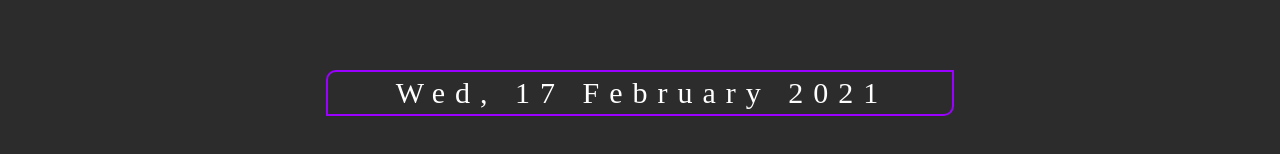
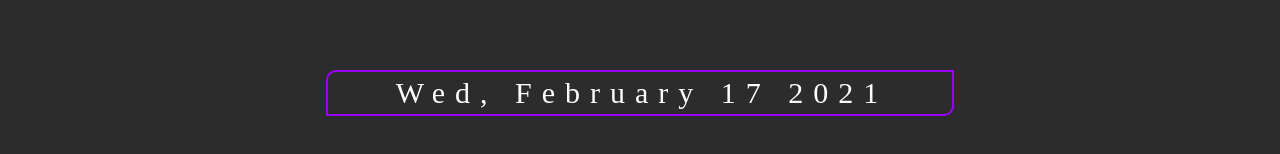
Before and after one commit to Sparkseric90/digital-clock, a plain HTML site: page index.html in a window 1280 px wide. Shown: the part 312-466 px from the top of the page. Drawn offline with Linux system fonts and the light colour scheme.

Commit message:
changed the way the date presents itself after the day in JS

```diff
--- a/js/main.js
+++ b/js/main.js
@@ -1,9 +1,9 @@
 function startTime() {
     //pulls the current time and converts it to standard am:pm time
-    var today = new Date();
-    var hr = today.getHours();
-    var min = today.getMinutes();
-    var sec = today.getSeconds();
+    var today = new Date(); //creates time stamps
+    var hr = today.getHours(); //retrieves hours from the time stamp
+    var min = today.getMinutes(); //retrieves minutes from the time stamp
+    var sec = today.getSeconds(); //retrieves the seconds from the stamp
     ap = (hr < 12) ? "AM" : "PM";
     hr = (hr == 0) ? 12 : hr;
     hr = (hr > 12) ? hr - 12 : hr;
@@ -11,7 +11,7 @@ function startTime() {
     hr = checkTime(hr);
     min = checkTime(min);
     sec = checkTime(sec);
-    document.getElementById("clock").innerHTML = hr + ":" + min + ":" + sec + " " + ap;
+    document.getElementById("clock").innerHTML = hr + ":" + min + ":" + sec + " " + ap; //formats the way the time is displayed
 
     //displays the months and days by name.
     var months = ['January', 'February', 'March', 'April', 'May', 'June', 'July', 'August', 'September', 'October', 'November', 'December'];
@@ -21,7 +21,7 @@ function startTime() {
     var curDay = today.getDate();
     var curMonth = months[today.getMonth()];
     var curYear = today.getFullYear();
-    var date = curWeekDay+", "+curDay+" "+curMonth+" "+curYear;
+    var date = curWeekDay+", "+curMonth+" "+curDay+" "+curYear;
     document.getElementById("date").innerHTML = date;
 
     var time = setTimeout(function(){ startTime() }, 500);
```
Also changed, not shown: css/style.css (line endings or trailing spaces).
